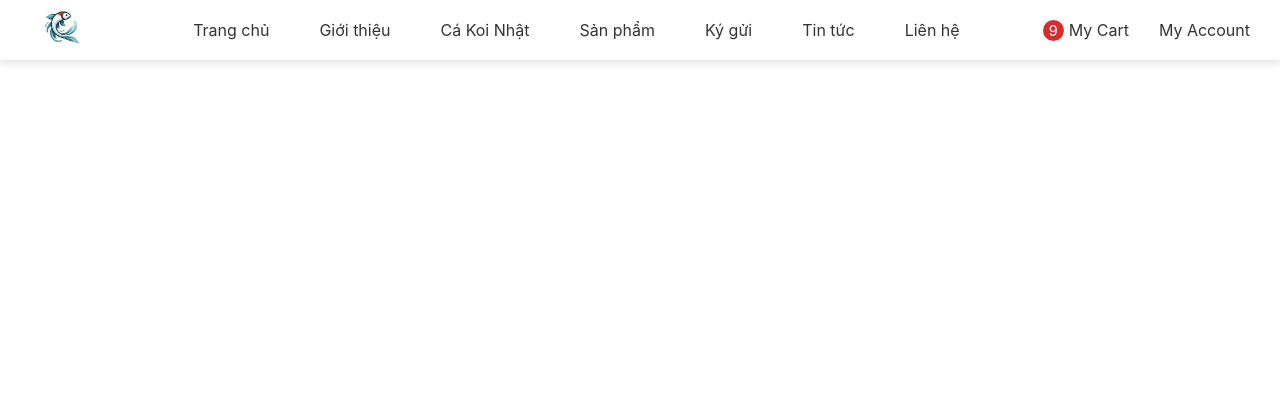
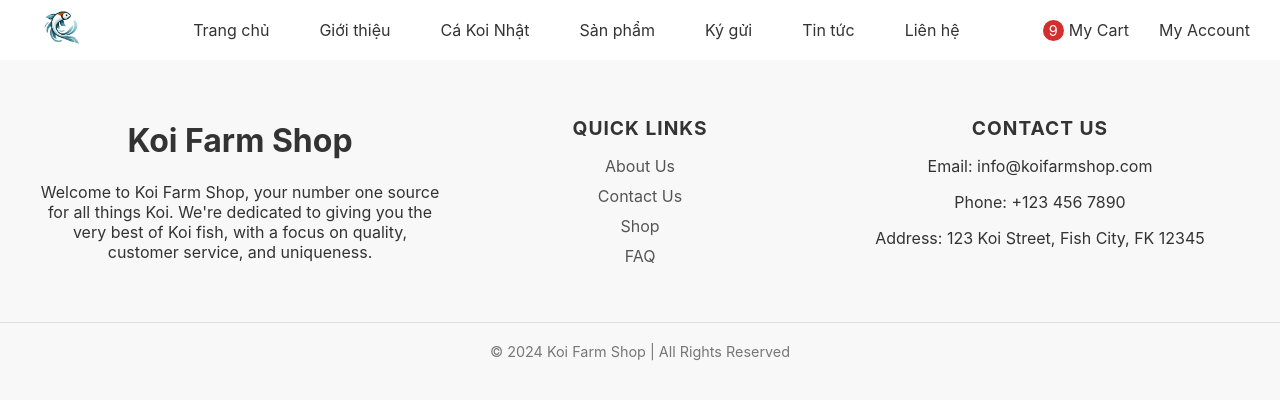
Before and after one commit to DatTTSE172775/SWP391-Koi-Farm-Shop, a React (Create React App) app in the folder koi-farm-shop/: page /home in a window 1280 px wide. Shown: the top 400 px of the page. Built offline with nearby package versions, Linux system fonts and the light colour scheme.

Commit message:
merge footerPage

```diff
--- a/koi-farm-shop/src/App.js
+++ b/koi-farm-shop/src/App.js
@@ -1,14 +1,14 @@
 import React from "react";
 import { BrowserRouter as Router, Routes } from "react-router-dom";
+import Footer from "./components/footer/Footer";
 import Navbar from "./components/navbar/Navbar";
 
 function App() {
   return (
     <Router>
       <Navbar />
-      <Routes>
-        {/* <Route path="/productList" element={<ProductList />} /> */}
-      </Routes>
+      <Routes>{/* <Route path="/home" element={<Home />} /> */}</Routes>
+      <Footer />
     </Router>
   );
 }
--- /dev/null
+++ b/koi-farm-shop/src/components/footer/Footer.jsx
@@ -0,0 +1,47 @@
+import React from "react";
+import "./Footer.scss";
+
+const Footer = () => {
+  return (
+    <footer className="footer">
+      <div className="footer-content">
+        <div className="footer-section about">
+          <h1 className="logo-text">Koi Farm Shop</h1>
+          <p>
+            Welcome to Koi Farm Shop, your number one source for all things Koi.
+            We're dedicated to giving you the very best of Koi fish, with a
+            focus on quality, customer service, and uniqueness.
+          </p>
+        </div>
+        <div className="footer-section links">
+          <h2>Quick Links</h2>
+          <ul>
+            <li>
+              <a href="/about">About Us</a>
+            </li>
+            <li>
+              <a href="/contact">Contact Us</a>
+            </li>
+            <li>
+              <a href="/shop">Shop</a>
+            </li>
+            <li>
+              <a href="/faq">FAQ</a>
+            </li>
+          </ul>
+        </div>
+        <div className="footer-section contact">
+          <h2>Contact Us</h2>
+          <p>Email: info@koifarmshop.com</p>
+          <p>Phone: +123 456 7890</p>
+          <p>Address: 123 Koi Street, Fish City, FK 12345</p>
+        </div>
+      </div>
+      <div className="footer-bottom">
+        &copy; {new Date().getFullYear()} Koi Farm Shop | All Rights Reserved
+      </div>
+    </footer>
+  );
+};
+
+export default Footer;
--- /dev/null
+++ b/koi-farm-shop/src/components/footer/Footer.scss
@@ -0,0 +1,111 @@
+.footer {
+  background-color: #f8f8f8; // Màu nền nhẹ nhàng
+  color: #333; // Màu chữ tối cho dễ đọc
+  padding: 40px 0;
+  text-align: center;
+
+  .footer-content {
+    max-width: 1200px;
+    margin: 0 auto;
+    padding: 0 20px;
+    display: flex;
+    justify-content: space-between; // Căn đều khoảng cách giữa các phần tử
+    flex-wrap: wrap; // Tự động xuống dòng trên màn hình nhỏ
+
+    .footer-section {
+      flex: 1 1 200px; // Đảm bảo mỗi section có chiều rộng tối thiểu là 200px
+      margin-bottom: 20px;
+
+      h2,
+      h3 {
+        font-size: 1.2rem;
+        margin-bottom: 15px;
+        color: #333; // Màu chữ tiêu đề
+        text-transform: uppercase; // Chuyển đổi chữ hoa cho tiêu đề
+        letter-spacing: 1px;
+      }
+
+      ul {
+        list-style: none;
+        padding: 0;
+        li {
+          margin-bottom: 10px;
+          a {
+            color: #555;
+            text-decoration: none;
+            transition: color 0.3s;
+
+            &:hover {
+              color: #007bff; // Màu nhấn khi hover
+            }
+          }
+        }
+      }
+    }
+
+    .newsletter {
+      flex: 2 1 400px; // Section dành cho newsletter sẽ rộng hơn
+      input[type="email"] {
+        padding: 10px;
+        width: 70%;
+        border: 1px solid #ccc;
+        margin-right: 10px;
+        border-radius: 4px;
+      }
+
+      button {
+        padding: 10px 20px;
+        border: none;
+        background-color: #007bff;
+        color: white;
+        cursor: pointer;
+        border-radius: 4px;
+        transition: background-color 0.3s;
+
+        &:hover {
+          background-color: #0056b3;
+        }
+      }
+
+      p {
+        margin-top: 10px;
+        font-size: 0.85rem;
+        color: #777;
+      }
+    }
+
+    .social-links {
+      display: flex;
+      justify-content: center;
+      gap: 15px;
+
+      a {
+        color: #333;
+        font-size: 1.5em;
+        transition: color 0.3s;
+
+        &:hover {
+          color: #007bff; // Màu khi hover trên biểu tượng mạng xã hội
+        }
+      }
+    }
+  }
+
+  .footer-bottom {
+    margin-top: 20px;
+    padding-top: 20px;
+    font-size: 0.9rem;
+    color: #777;
+    border-top: 1px solid #ddd;
+
+    a {
+      color: #007bff;
+      text-decoration: none;
+      transition: color 0.3s;
+
+      &:hover {
+        color: #0056b3;
+      }
+    }
+  }
+}
```
